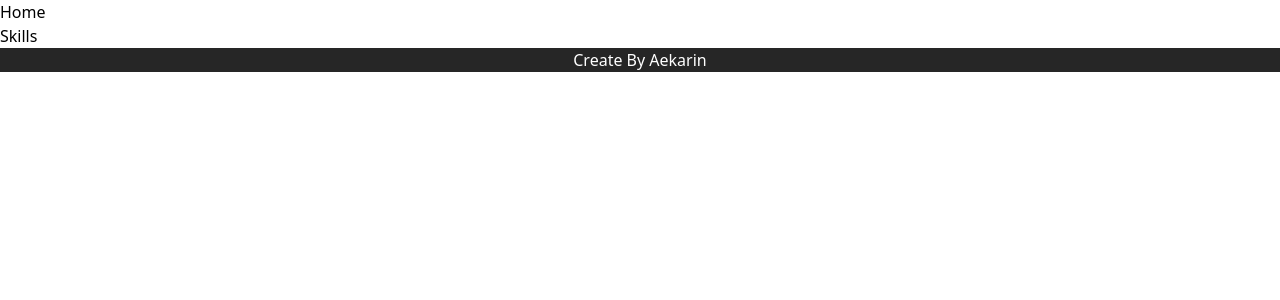
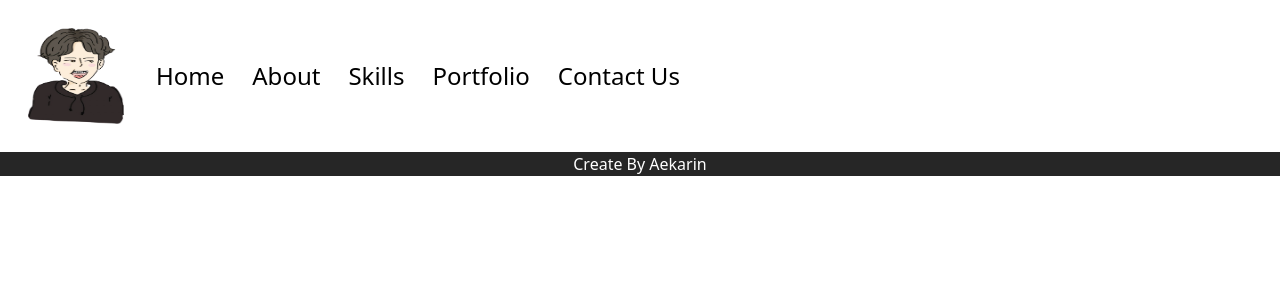
Before and after one commit to AkkarinJB/Angular-Personal-Web, an Angular app: page / in a window 1280 px wide. Shown: the top 300 px of the page. Built offline with nearby package versions, Linux system fonts and the light colour scheme.

Commit message:
#1 Edit header html

```diff
--- a/src/app/header/header.component.html
+++ b/src/app/header/header.component.html
@@ -1,8 +1,16 @@
-<div class = "">
+<div class = "p-7">
     <nav class="">
         <ul class="">
-            <li><a routerLink = "/home">Home</a></li>
-            <li><a routerLink = "/skills">Skills</a></li>
+            <div class="flex justify-items-start">
+                <img src="assets/logo.png" alt="Logo" class="w-24 h-24 ">
+                <div class="flex gap-7 p-8 font-extralight text-2xl">
+                    <li><a routerLink = "/home">Home</a></li>
+                    <li><a routerLink = "/about">About</a></li>
+                    <li><a routerLink = "/skills">Skills</a></li>
+                    <li><a routerLink = "/portfolio">Portfolio</a></li>
+                    <li><a routerLink = "/contact">Contact Us</a></li>
+                </div>
+            </div>
         </ul>
     </nav>
 </div>
```
